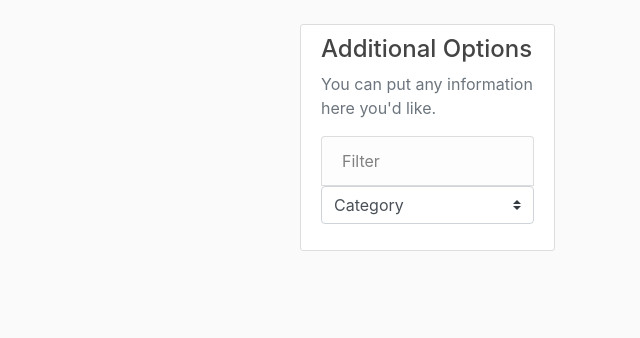
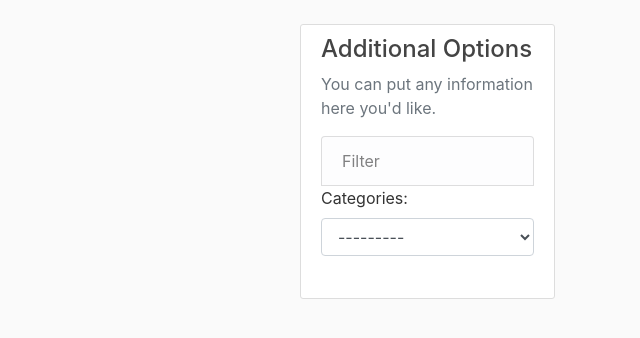
Before and after one commit to LuckyMyLove/RateTheMovie, a Django app: page / in a window 1280 px wide, after a click on "Filter". Shown: the part 56-394 px from the top of the page, without its empty margins (640-1280 px from the left). Run offline with Django 3.2, Linux system fonts and the light colour scheme; data that the repository does not hold is empty.

Commit message:
added filtering by movie category

```diff
--- a/dashboard/forms.py
+++ b/dashboard/forms.py
@@ -1,5 +1,5 @@
 from django import forms
-from .models import Actors, Directors, Movies
+from .models import Actors, Directors, Movies, Categories
 
 
 class ActorsForm(forms.ModelForm):
@@ -49,3 +49,17 @@ class MoviesForm(forms.ModelForm):
             # attrs={'class': 'form-control', 'placeholder': 'Category'}
             'picture': forms.URLInput(attrs={'class': 'form-control', 'placeholder': 'Picture URL', 'type': 'url'}),
         }
+
+
+class CategoryForm(forms.ModelForm):
+    categories = forms.ModelChoiceField(queryset=Categories.objects.all(),
+                                        widget=forms.Select(attrs={'class': 'form-control',
+                                                                   'placeholder': 'Category',
+                                                                   'onchange': 'categoryForm.submit();'}))
+
+    class Meta:
+        model = Categories
+        fields = "__all__"
+        widgets = {
+            'name': forms.HiddenInput(attrs={'class': 'form-control', 'placeholder': 'Category'})
+        }
--- a/dashboard/views.py
+++ b/dashboard/views.py
@@ -40,6 +40,7 @@ def movies(request):
     moviesActors = MoviesActors.objects.all()
     categories = Categories.objects.all()
     form = MoviesForm()
+    category_form = CategoryForm()
 
     context = {
         'moviesData': movies,
@@ -47,18 +48,22 @@ def movies(request):
         'moviesDirectors': moviesDirectors,
         'moviesActors': moviesActors,
         'categories': categories,
-        'form': form
+        'form': form,
+        'categoryForm': category_form
     }
     if request.method == 'POST':
-        form = MoviesForm(request.POST)
-        if form.is_valid():
-            with transaction.atomic():
-                movie = form.save()
-                actor_id = int(form.data.get('actors'))
-                director_id = form.data.get('directors')
-                updateMoviesActors(actor_id, movie.id)
-                updateMovieDirectors(director_id, movie.id)
-        return HttpResponseRedirect('/movies/')
+        if 'categories' in request.POST:
+            context['moviesData'] = Movies.objects.filter(category_id=request.POST['categories'])
+        else:
+            form = MoviesForm(request.POST)
+            if form.is_valid():
+                with transaction.atomic():
+                    movie = form.save()
+                    actor_id = int(form.data.get('actors'))
+                    director_id = form.data.get('directors')
+                    updateMoviesActors(actor_id, movie.id)
+                    updateMovieDirectors(director_id, movie.id)
+            return HttpResponseRedirect('/movies/')
 
     return render(request, 'dashboard/movies.html', context)
 
--- a/templates/dashboard/movies.html
+++ b/templates/dashboard/movies.html
@@ -9,7 +9,7 @@
     </button>
     </div>
     <div class="modal-body">
-  <form method="POST">
+        <form name="new_movie" method="POST">
             {% csrf_token %}
             {{ form.as_p }}
             <div class="text-right">
@@ -17,7 +17,7 @@
             </div>
         </form>
     </div>
-{% endblock modalContent%}
+{% endblock modalContent %}
 
 
 {% block content %}
@@ -29,7 +29,8 @@
                     {% for movieRating in movieRatings %}
                         {% if movieRating.movie_id == singleMovie.id %}
                             {% for i in '0123456789'|make_list %}
-      {% if forloop.counter <= movieRating.avg_rate %} <span class="fa fa-star checked"></span>
+                                {% if forloop.counter <= movieRating.avg_rate %}
+                                    <span class="fa fa-star checked"></span>
                                 {% else %}
                                     <span class="fa fa-star"></span>
                                 {% endif %}
@@ -38,10 +39,12 @@
                         {% endif %}
                     {% endfor %}
                     <br>
-        <small class="text-muted">Category: {{ singleMovie.category.name}}, Premiere date: {{ singleMovie.premier_date }}</small>
+                    <small class="text-muted">Category: {{ singleMovie.category.name }}, Premiere
+                        date: {{ singleMovie.premier_date }}</small>
                 </div>
                 <div>
-      <img class="article-content float-left mr-3" src="{{ singleMovie.picture }}" width="150px" height="200px" />
+                    <img class="article-content float-left mr-3" src="{{ singleMovie.picture }}" width="150px"
+                         height="200px"/>
                     <p class="article-content">{{ singleMovie.description }}</p>
                     <div class="list-group">
                         <h5>Directors: </h5>
@@ -67,18 +70,21 @@
 
 {% block contentSection %}
     {% if 'movies' in request.path %} {# If it's Movies site #}
-<button class="list-group-item list-group-item-light text-left" data-toggle="modal" data-target="#addDataModal">Add Movie</button>
+        <button class="list-group-item list-group-item-light text-left" data-toggle="modal" data-target="#addDataModal">
+            Add Movie
+        </button>
     {% endif %}
 {% endblock contentSection %}
 
 {% block filterSection %}
-<button class="list-group-item list-group-item-light text-left" data-toggle="collapse" data-target="#categoryFilter" data-parent="#sideMenu">Filter</button>
+    <button class="list-group-item list-group-item-light text-left" data-toggle="collapse" data-target="#categoryFilter"
+            data-parent="#sideMenu">Filter
+    </button>
     <div id="categoryFilter" class="sublinks collapse">
-  <select class="custom-select" id="inputGroupSelect03"> {# Category filters #}
-    <option selected class="pl-2">Category</option>
-    {% for singleFilter in categories %}
-    <option value="{{ singleFilter.name }}">{{ singleFilter.name }}</option>
-    {% endfor %}
-  </select>
+        <form name="filter" method="POST" onchange="this.submit();">
+            {% csrf_token %}
+            {{ categoryForm.as_p }}
+        </form>
     </div>
+
 {% endblock filterSection %}
```
Lines whose indentation alone changed are shown as unchanged.
